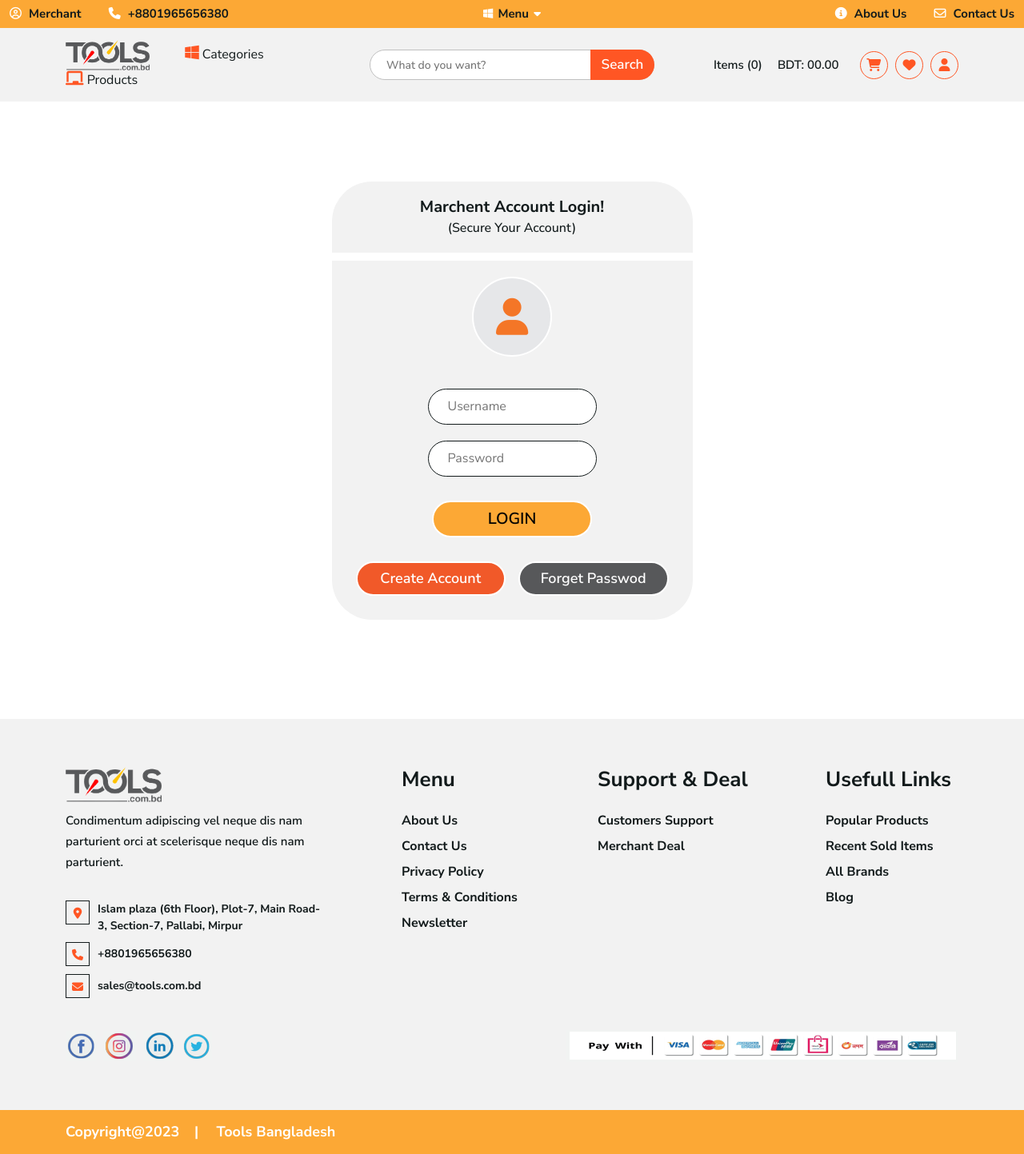
After one commit to nahidraj/tools_ecommerce, a PHP site: page /customer-login.php in a window 1280 px wide. The commit adds this page. Shown: the whole page at 80% size. Run offline with PHP 8.4, Linux system fonts and the light colour scheme; style sheets or scripts are compiled from the project's sources.

Commit message:
customer registration and login page

```diff
--- a/css/style.css
+++ b/css/style.css
@@ -1685,33 +1685,221 @@ footer .footer_bg .social_info a {
 .checkout_page .form_main .input_groups input:focus {
   border-color: #121A1B;
 }
-.checkout_page .form_main .input_groups textarea {
+.checkout_page .button {
+  text-align: center;
+  margin-top: 50px;
+}
+.checkout_page .button button {
+  background-color: #FCA835;
+  font-size: 20px;
+  font-weight: 600;
+  padding: 14px 50px;
+  border-radius: 50px;
+  border: 0;
+  transition: all 0.3s ease;
+}
+.checkout_page .button button:hover {
+  background-color: #121A1B;
+  color: #ffffff;
+}
+
+.customer_registration {
+  padding: 100px 0;
+}
+.customer_registration .title {
+  text-align: center;
+  background-color: #f2f2f2;
+  padding: 20px 0;
+  border-top-right-radius: 50px;
+  border-top-left-radius: 50px;
+}
+.customer_registration .title h3 {
+  font-size: 24px;
+  font-weight: 700;
+  margin-bottom: 5px;
+}
+.customer_registration .form_main {
+  background-color: #f2f2f2;
+  margin-top: 20px;
+  padding: 20px 150px 30px;
+  border-bottom-right-radius: 50px;
+  border-bottom-left-radius: 50px;
+}
+.customer_registration .form_main .user_icon {
+  width: 100px;
+  height: 100px;
+  border-radius: 50%;
+  text-align: center;
+  line-height: 100px;
+  font-size: 46px;
+  color: #F47627;
+  background-color: #E6E7E9;
+  border: 2px solid #ffffff;
+  margin: 0 auto 40px;
+}
+.customer_registration .form_main .input_groups {
+  margin-bottom: 20px;
+}
+.customer_registration .form_main .input_groups label {
+  width: 200px;
+  flex: 0 0 auto;
+  font-size: 20px;
+  font-weight: 600;
+}
+.customer_registration .form_main .input_groups span {
+  width: 60px;
+  font-size: 32px;
+}
+.customer_registration .form_main .input_groups input {
   width: 100%;
   border: 1px solid #121A1B;
   border-radius: 5px;
+  height: 40px;
+  padding: 0 14px;
+  transition: all 0.3s ease;
+}
+.customer_registration .form_main .input_groups input:focus {
+  border-color: #121A1B;
+}
+.customer_registration .form_main .form-check .form-check-input {
+  width: 24px;
+  height: 24px;
+  background-color: transparent;
+  border: 2px solid #A8A9AD;
+}
+.customer_registration .form_main .form-check .form-check-input:checked {
+  border-color: #F47627;
+  background-color: #F47627;
+}
+.customer_registration .form_main .form-check .form-check-label {
+  font-size: 18px;
+  font-weight: 600;
+  margin-left: 20px;
+}
+.customer_registration .form_main .button {
+  text-align: center;
+  margin-top: 50px;
+}
+.customer_registration .form_main .button button {
+  background-color: #FCA835;
+  font-size: 20px;
+  font-weight: 600;
+  padding: 14px 50px;
+  width: 200px;
+  border-radius: 50px;
+  border: 0;
+  transition: all 0.3s ease;
+  border: 2px solid #ffffff;
+}
+.customer_registration .form_main .button button:hover {
+  background-color: #121A1B;
+  color: #ffffff;
+}
+
+.customer_login {
+  padding: 100px 0;
+}
+.customer_login .title {
+  text-align: center;
+  background-color: #f2f2f2;
+  padding: 20px 0;
+  border-top-right-radius: 50px;
+  border-top-left-radius: 50px;
+}
+.customer_login .title h3 {
+  font-size: 20px;
+  font-weight: 700;
+  margin-bottom: 5px;
+}
+.customer_login .title h5 {
+  font-size: 16px;
+  font-weight: 500;
+}
+.customer_login .form_main {
+  background-color: #f2f2f2;
+  margin-top: 10px;
+  border-bottom-right-radius: 50px;
+  border-bottom-left-radius: 50px;
+}
+.customer_login .form_main .form_box {
+  padding: 20px 120px 30px;
+}
+.customer_login .form_main .user_icon {
+  width: 100px;
   height: 100px;
-  padding: 14px;
+  border-radius: 50%;
+  text-align: center;
+  line-height: 100px;
+  font-size: 46px;
+  color: #F47627;
+  background-color: #E6E7E9;
+  border: 2px solid #ffffff;
+  margin: 0 auto 40px;
+}
+.customer_login .form_main .input_groups {
+  margin-bottom: 20px;
+}
+.customer_login .form_main .input_groups input {
+  width: 100%;
+  border: 1px solid #121A1B;
+  border-radius: 5px;
+  height: 45px;
+  padding: 0 24px;
   transition: all 0.3s ease;
-}
-.checkout_page .form_main .input_groups textarea:focus {
+  border-radius: 50px;
+}
+.customer_login .form_main .input_groups input:focus {
   border-color: #121A1B;
 }
-.checkout_page .button {
-  text-align: center;
-  margin-top: 50px;
-}
-.checkout_page .button button {
+.customer_login .form_main .button {
+  text-align: center;
+  margin-top: 30px;
+}
+.customer_login .form_main .button button {
   background-color: #FCA835;
   font-size: 20px;
   font-weight: 600;
-  padding: 14px 50px;
+  padding: 6px 50px;
+  width: 200px;
   border-radius: 50px;
   border: 0;
   transition: all 0.3s ease;
-}
-.checkout_page .button button:hover {
+  border: 2px solid #ffffff;
+  text-transform: uppercase;
+}
+.customer_login .form_main .button button:hover {
   background-color: #121A1B;
   color: #ffffff;
 }
+.customer_login .fotter_part {
+  padding: 0 30px;
+  padding-bottom: 30px;
+}
+.customer_login .fotter_part .btn_item {
+  width: 48%;
+}
+.customer_login .fotter_part .action_btn {
+  background-color: #FCA835;
+  font-size: 18px;
+  font-weight: 600;
+  padding: 6px 10px;
+  border-radius: 50px;
+  border: 0;
+  transition: all 0.3s ease;
+  color: #ffffff;
+  border: 2px solid #ffffff;
+  text-align: center;
+  display: block;
+}
+.customer_login .fotter_part .action_btn:hover {
+  background-color: #121A1B;
+  color: #ffffff;
+}
+.customer_login .fotter_part .create {
+  background-color: #F15929;
+}
+.customer_login .fotter_part .forgot {
+  background-color: #57585A;
+}
 
 /*# sourceMappingURL=style.css.map */
--- /dev/null
+++ b/customer-login.php
@@ -0,0 +1,52 @@
+<?php
+include("website-layout/header.php");
+?>
+
+
+<!-- customer registration panel start -->
+<section class="customer_login">
+  <div class="container">
+    <div class="row">
+      <div class="col-lg-5 mx-auto">
+        <div class="title">
+          <h3>Marchent Account Login!</h3>
+          <h5>(Secure Your Account)</h5>
+        </div>
+        <div class="form_main">
+          <div class="form_box">
+            <form action="#">
+              <div class="user_icon">
+                <i class="fa-solid fa-user"></i>
+              </div>
+              <div class="input_groups">
+                <input type="text" placeholder="Username">
+              </div>
+              <div class="input_groups">
+                <input type="text" placeholder="Password">
+              </div>
+
+              <div class="button">
+                <button type="submit">Login
+                </button>
+              </div>
+            </form>
+          </div>
+          <div class="fotter_part d-flex justify-content-between">
+            <div class="btn_item">
+              <a href="" class="action_btn create">Create Account</a>
+            </div>
+            <div class="btn_item">
+              <a href="" class="action_btn forgot">Forget Passwod</a>
+            </div>
+          </div>
+        </div>
+      </div>
+    </div>
+  </div>
+</section>
+<!-- customer registration panel end -->
+
+
+<?php
+include("website-layout/footer.php");
+?>
--- a/sass/pages/_checkout.scss
+++ b/sass/pages/_checkout.scss
@@ -35,19 +35,6 @@
           border-color: $black;
         }
       }
-
-      textarea {
-        width: 100%;
-        border: 1px solid $black;
-        border-radius: 5px;
-        height: 100px;
-        padding: 14px;
-        transition: all 0.3s ease;
-
-        &:focus {
-          border-color: $black;
-        }
-      }
     }
   }
 
--- /dev/null
+++ b/sass/pages/_customer-login.scss
@@ -0,0 +1,123 @@
+@import "../variables/colors";
+@import "../mixin/font";
+
+.customer_login {
+  padding: 100px 0;
+
+  .title {
+    text-align: center;
+    background-color: $light;
+    padding: 20px 0;
+    border-top-right-radius: 50px;
+    border-top-left-radius: 50px;
+
+    h3 {
+      @include font(20px, 700);
+      margin-bottom: 5px;
+    }
+
+    h5 {
+      @include font(16px, 500);
+    }
+  }
+
+  .form_main {
+    background-color: $light;
+    margin-top: 10px;
+    border-bottom-right-radius: 50px;
+    border-bottom-left-radius: 50px;
+
+    .form_box {
+      padding: 20px 120px 30px;
+
+    }
+
+    .user_icon {
+      width: 100px;
+      height: 100px;
+      border-radius: 50%;
+      text-align: center;
+      line-height: 100px;
+      font-size: 46px;
+      color: #F47627;
+      background-color: #E6E7E9;
+      border: 2px solid $white;
+      margin: 0 auto 40px;
+    }
+
+    .input_groups {
+      margin-bottom: 20px;
+
+      input {
+        width: 100%;
+        border: 1px solid $black;
+        border-radius: 5px;
+        height: 45px;
+        padding: 0 24px;
+        transition: all 0.3s ease;
+        border-radius: 50px;
+
+        &:focus {
+          border-color: $black;
+        }
+      }
+    }
+
+    .button {
+      text-align: center;
+      margin-top: 30px;
+
+      button {
+        background-color: $primary;
+        @include font(20px, 600);
+        padding: 6px 50px;
+        width: 200px;
+        border-radius: 50px;
+        border: 0;
+        transition: all 0.3s ease;
+        border: 2px solid $white;
+        text-transform: uppercase;
+
+        &:hover {
+          background-color: $black;
+          color: $white;
+        }
+      }
+    }
+  }
+
+  .fotter_part {
+    padding: 0 30px;
+    padding-bottom: 30px;
+
+    .btn_item {
+      width: 48%;
+    }
+
+    .action_btn {
+      background-color: $primary;
+      @include font(18px, 600);
+      padding: 6px 10px;
+      border-radius: 50px;
+      border: 0;
+      transition: all 0.3s ease;
+      color: $white;
+      border: 2px solid $white;
+      text-align: center;
+      display: block;
+
+      &:hover {
+        background-color: $black;
+        color: $white;
+      }
+    }
+
+    .create {
+      background-color: #F15929;
+    }
+
+    .forgot {
+      background-color: #57585A;
+    }
+  }
+}
--- /dev/null
+++ b/sass/pages/_customer_registration.scss
@@ -0,0 +1,107 @@
+@import "../variables/colors";
+@import "../mixin/font";
+
+.customer_registration {
+  padding: 100px 0;
+
+  .title {
+    text-align: center;
+    background-color: $light;
+    padding: 20px 0;
+    border-top-right-radius: 50px;
+    border-top-left-radius: 50px;
+
+    h3 {
+      @include font(24px, 700);
+      margin-bottom: 5px;
+    }
+  }
+
+  .form_main {
+    background-color: $light;
+    margin-top: 20px;
+    padding: 20px 150px 30px;
+    border-bottom-right-radius: 50px;
+    border-bottom-left-radius: 50px;
+
+    .user_icon {
+      width: 100px;
+      height: 100px;
+      border-radius: 50%;
+      text-align: center;
+      line-height: 100px;
+      font-size: 46px;
+      color: #F47627;
+      background-color: #E6E7E9;
+      border: 2px solid $white;
+      margin: 0 auto 40px;
+    }
+
+    .input_groups {
+      margin-bottom: 20px;
+
+      label {
+        width: 200px;
+        flex: 0 0 auto;
+        @include font(20px, 600);
+      }
+
+      span {
+        width: 60px;
+        font-size: 32px;
+      }
+
+      input {
+        width: 100%;
+        border: 1px solid $black;
+        border-radius: 5px;
+        height: 40px;
+        padding: 0 14px;
+        transition: all 0.3s ease;
+
+        &:focus {
+          border-color: $black;
+        }
+      }
+    }
+
+    .form-check {
+      .form-check-input {
+        width: 24px;
+        height: 24px;
+        background-color: transparent;
+        border: 2px solid #A8A9AD;
+      }
+
+      .form-check-input:checked {
+        border-color: #F47627;
+        background-color: #F47627;
+      }
+      .form-check-label{
+        @include font(18px, 600);
+        margin-left: 20px;
+      }
+    }
+
+    .button {
+      text-align: center;
+      margin-top: 50px;
+
+      button {
+        background-color: $primary;
+        @include font(20px, 600);
+        padding: 14px 50px;
+        width: 200px;
+        border-radius: 50px;
+        border: 0;
+        transition: all 0.3s ease;
+        border: 2px solid $white;
+
+        &:hover {
+          background-color: $black;
+          color: $white;
+        }
+      }
+    }
+  }
+}
--- a/sass/style.scss
+++ b/sass/style.scss
@@ -11,3 +11,5 @@
 @import "./pages/about-us";
 @import "./pages/cart";
 @import "./pages/checkout";
+@import "./pages/customer_registration";
+@import "./pages/customer-login";
```
Also changed, not shown: customer-registration.php (added, +57 -0 lines), 1 other file.
